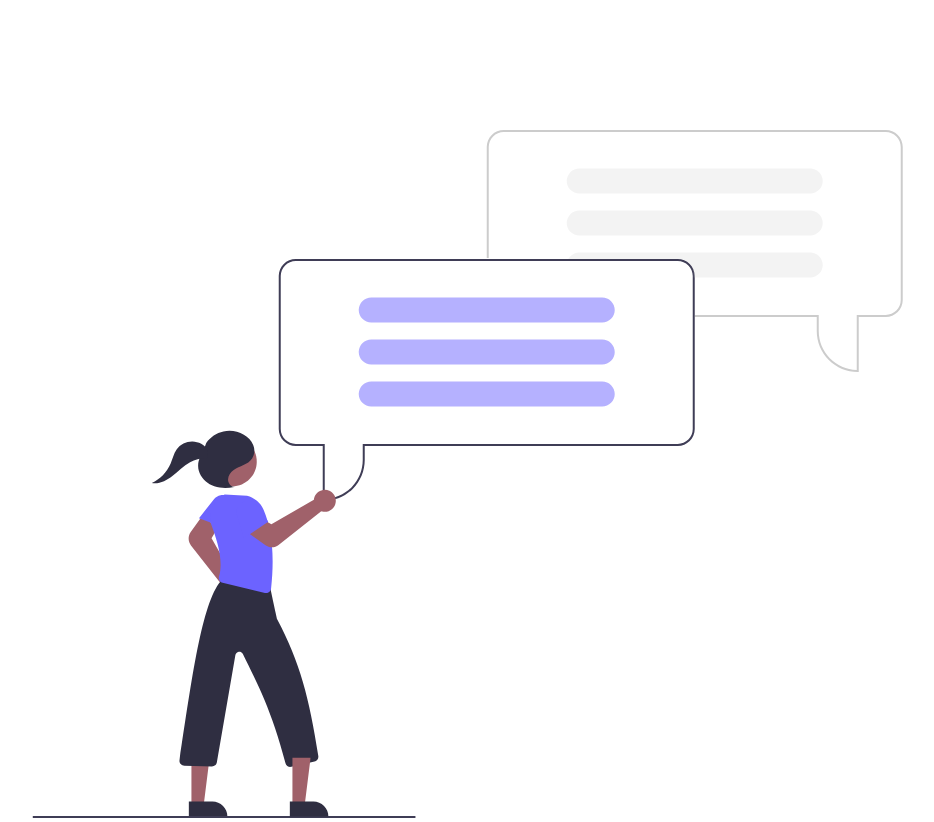
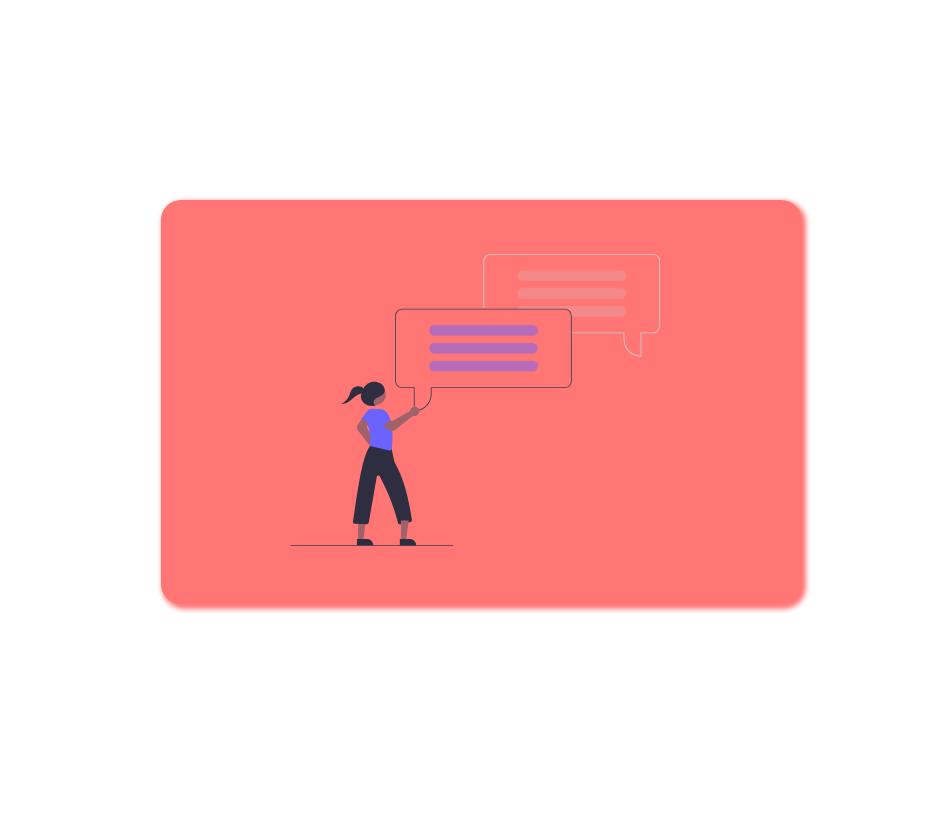
Before and after one commit to Shaunmak1214/SVG-Animation, a plain HTML site: page index.html in a window 1280 px wide. Shown: the whole page, without its empty margins (159-1093 px from the left). After the commit the page ends 800 px from the top, so only its background shows below. Drawn offline with Linux system fonts and the light colour scheme.

Commit message:
css done

```diff
--- a/style.css
+++ b/style.css
@@ -14,8 +14,22 @@ body{
 
 div{
 
-    height: 300px;
-    margin-top: 130px;
+    border-radius: 20px;
+    text-align: center;
+    background-color:#ff7675;
+    justify-content: center;
+    margin: auto;
+    margin-top: 200px;
+    width: 50%;
+
+    box-shadow: 3px 3px 5px 2px #ff7675;
+
+}
+
+svg{
+
+    height: 400px;
+    width: 400px;
 
 }
 
```
